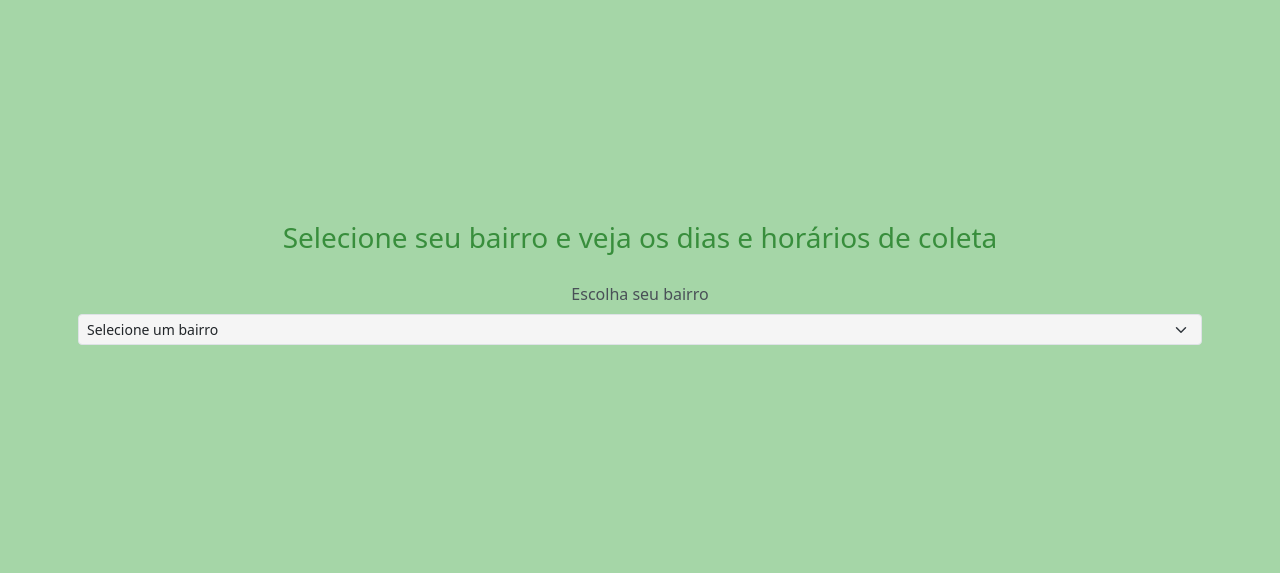
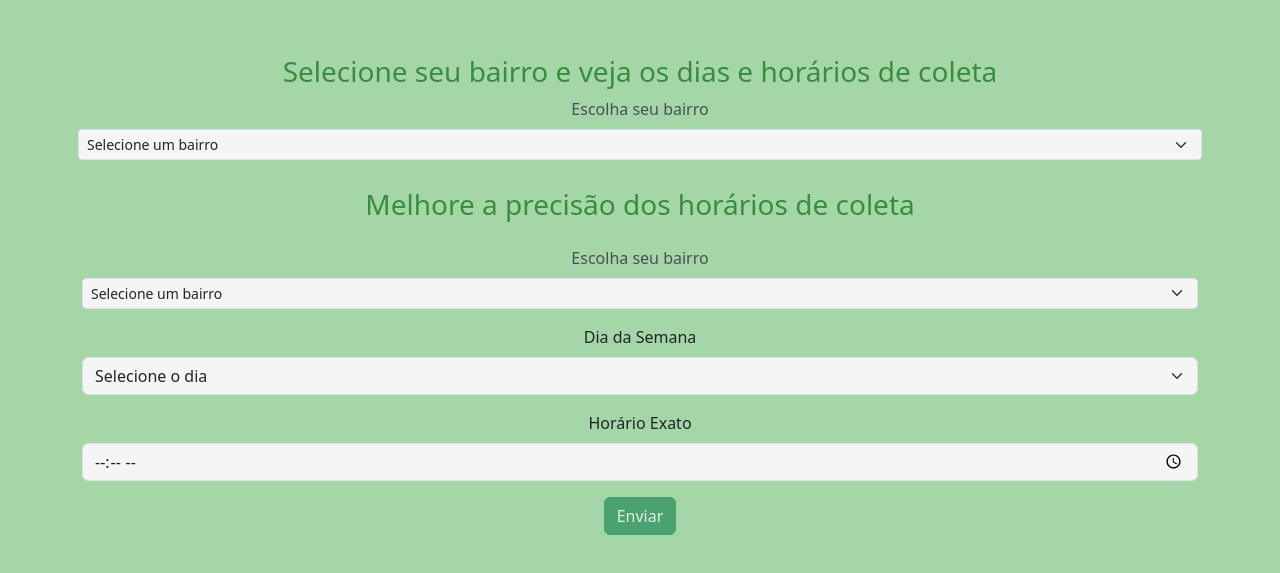
Before and after one commit to Kauan-Code19/projetoAplicadoFront, an Angular app: page /dias-horarios in a window 1280 px wide. Shown: the part 103-676 px from the top of the page. Built offline with nearby package versions, Linux system fonts and the light colour scheme.

Commit message:
adicionando espaço para ajudar  na atualização do horario de coleta.

```diff
--- a/src/app/features/dias-horarios/dias-horarios.component.css
+++ b/src/app/features/dias-horarios/dias-horarios.component.css
@@ -2,10 +2,14 @@
     background-color: #A5D6A7;
 }
 
-.card, select {
+.card, select, input {
     background-color: #F5F5F5;
 }
 
 h3 {
     color: #388E3C;
 }
+
+.container-fluid {
+    min-height: 100vh
+}
--- a/src/app/features/dias-horarios/dias-horarios.component.html
+++ b/src/app/features/dias-horarios/dias-horarios.component.html
@@ -1,8 +1,8 @@
-<div class="background d-flex justify-content-center align-items-center h-100 p-3">
+<div class="container-fluid background d-flex justify-content-center align-items-center h-100 p-3">
     <div class="container p-1">
-        <h3 class="text-center mb-4">Selecione seu bairro e veja os dias e horários de coleta</h3>
+        <h3 class="text-center my-1">Selecione seu bairro e veja os dias e horários de coleta</h3>
 
-        <div class="mb-4 text-center p-1">
+        <div class="mb-3 text-center p-1">
           <label for="selectBairro" class="form-label text-light-emphasis">Escolha seu bairro</label>
           <select id="selectBairro" class="form-select form-select-sm">
             <option value="" selected disabled>Selecione um bairro</option>
@@ -16,5 +16,50 @@
             <p class="card-text"><strong>Dias:</strong> <span id="dias"></span></p>
           </div>
         </div>
+
+        <div id="contribuirHorario" class="mt-3 p-2 text-center">
+          <h3 class="text-center">Melhore a precisão dos horários de coleta</h3>
+          <div class="row g-3 align-items-center mt-1">
+            <form [formGroup]="inputsForm">
+
+              <div class="col-md-12 mb-3">
+                <label for="selectBairro" class="form-label text-light-emphasis">Escolha seu bairro</label>
+                <select id="selectBairro" class="form-select form-select-sm form-control" formControlName="bairro">
+                  <option value="" selected disabled>Selecione um bairro</option>
+                </select>
+              </div>
+
+              <div class="col-md-12 mb-3">
+                <label for="selectDiaSemana" class="form-label">Dia da Semana</label>
+                <select id="selectDiaSemana" class="form-select form-control" formControlName="diaSemana">
+                  <option value="" selected disabled>Selecione o dia</option>
+                  <option value="Segunda-feira">Segunda-feira</option>
+                  <option value="Terça-feira">Terça-feira</option>
+                  <option value="Quarta-feira">Quarta-feira</option>
+                  <option value="Quinta-feira">Quinta-feira</option>
+                  <option value="Sexta-feira">Sexta-feira</option>
+                  <option value="Sábado">Sábado</option>
+                  <option value="Domingo">Domingo</option>
+                </select>
+              </div>
+
+              <!-- Inserção do horário -->
+              <div class="col-md-12 mb-3">
+                <label for="inputHorario" class="form-label">Horário Exato</label>
+                <input
+                  type="time"
+                  class="form-control"
+                  id="inputHorario"
+                  aria-label="Informe o horário exato"
+                  formControlName="horario"
+                >
+              </div>
+
+              <!-- Botão de envio -->
+              <div class="text-center">
+                <button class="btn btn-success" id="submitHorario" [disabled]="!inputsForm.valid">Enviar</button>
+              </div>
+            </form>
+        </div>
     </div>
 </div>
--- a/src/app/features/dias-horarios/dias-horarios.component.ts
+++ b/src/app/features/dias-horarios/dias-horarios.component.ts
@@ -1,12 +1,22 @@
+import { CommonModule } from '@angular/common';
 import { Component } from '@angular/core';
+import { FormControl, FormGroup, ReactiveFormsModule, Validators } from '@angular/forms';
 
 @Component({
   selector: 'dias-horarios-component',
   standalone: true,
-  imports: [],
+  imports: [CommonModule, ReactiveFormsModule],
   templateUrl: './dias-horarios.component.html',
   styleUrl: './dias-horarios.component.css'
 })
 export class DiasHorariosComponent {
+  inputsForm: FormGroup;
 
+  constructor() {
+    this.inputsForm = new FormGroup({
+      bairro: new FormControl('', Validators.required),
+      diaSemana: new FormControl('', [Validators.required]),
+      horario: new FormControl('', Validators.required)
+    })
+  }
 }
```
